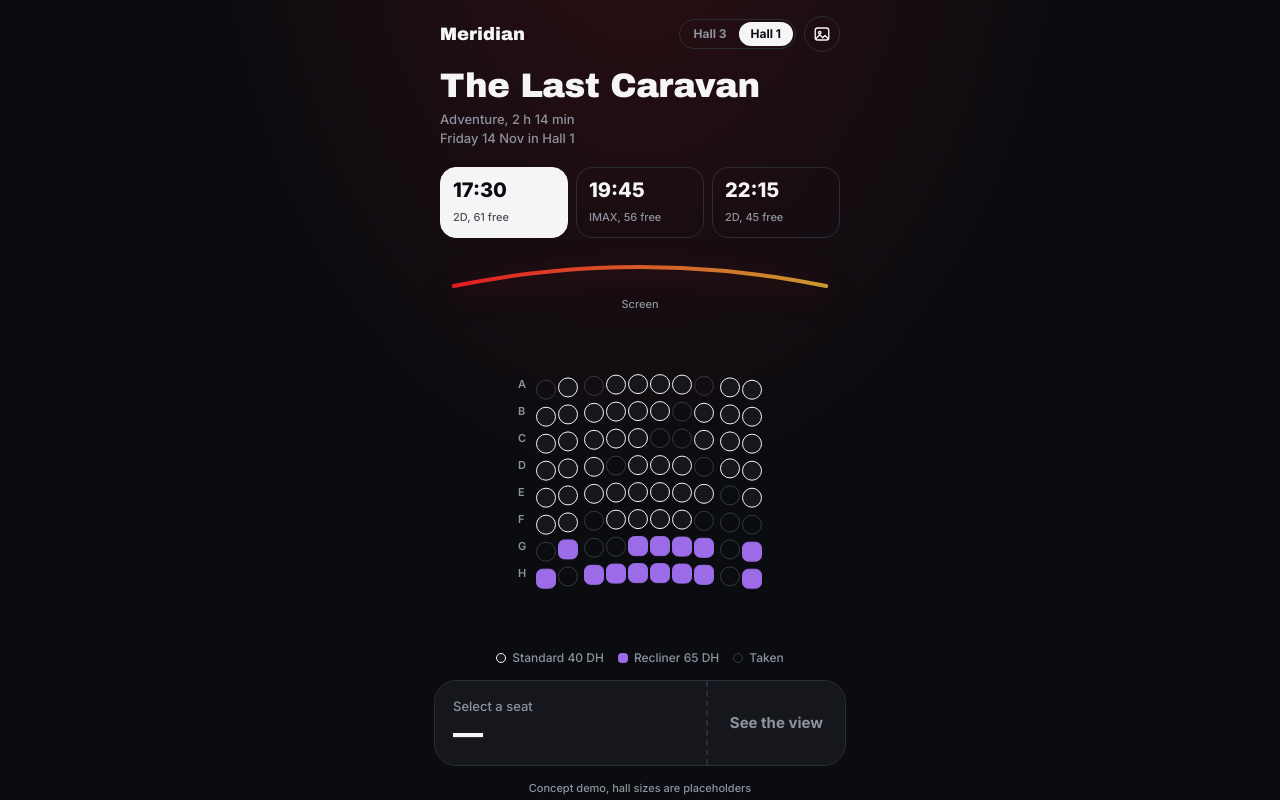
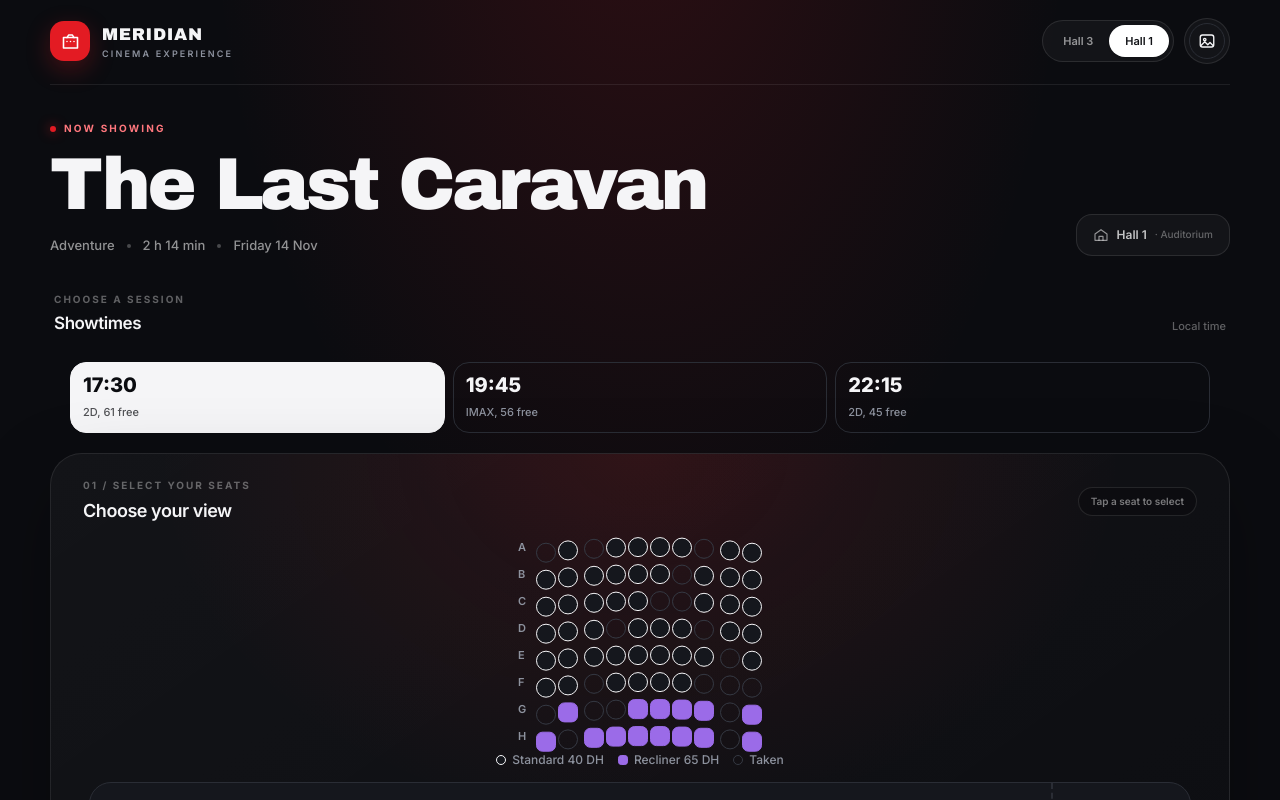
Before and after one commit to aouidate47/cinema, a Next.js app: page /hall-1/1730 in a window 1280 px wide. Shown: the top 800 px of the page. Built offline with nearby package versions, Linux system fonts and the light colour scheme.

Commit message:
Redesign cinema booking dashboard

```diff
--- a/app/[cinema]/[show]/page.tsx
+++ b/app/[cinema]/[show]/page.tsx
@@ -23,11 +23,24 @@ export default async function Page({ params }: { params: Promise<{ cinema: strin
   const left = Object.fromEntries(SHOWS.map((s) => [s.id, buildSeats(hall, s).filter((x) => !x.taken).length]));
 
   return (
-    <main className="mx-auto flex h-dvh max-w-[440px] flex-col overflow-hidden pb-[env(safe-area-inset-bottom)] pt-[env(safe-area-inset-top)]">
-      <header className="flex items-center justify-between px-5 pt-4">
-        <span className="font-display text-lg">Meridian</span>
-        <div className="flex items-center gap-2">
-          <nav aria-label="Hall" className="flex rounded-full border-[1.5px] border-line p-0.5">
+    <main className="min-h-dvh px-4 pb-8 pt-[max(18px,env(safe-area-inset-top))] sm:px-6 lg:px-8">
+      <div className="mx-auto flex w-full max-w-[1180px] flex-col">
+        <header className="flex items-center justify-between border-b border-white/[0.08] pb-5">
+          <Link href="/" className="group flex items-center gap-3" aria-label="Meridian home">
+            <span className="grid size-10 place-items-center rounded-[14px] bg-brand text-white shadow-[0_8px_24px_rgba(227,27,35,.28)]">
+              <svg viewBox="0 0 24 24" className="size-[21px]" fill="none" stroke="currentColor" strokeWidth="1.8" strokeLinecap="round" strokeLinejoin="round" aria-hidden>
+                <path d="M4 7.5h16v12H4z" />
+                <path d="m8 7.5 2-3h4l2 3M8 12h.01M12 12h.01M16 12h.01" />
+              </svg>
+            </span>
+            <span>
+              <span className="block font-display text-[17px] tracking-[.04em]">MERIDIAN</span>
+              <span className="block text-[9px] font-semibold tracking-[.24em] text-mute">CINEMA EXPERIENCE</span>
+            </span>
+          </Link>
+
+          <div className="flex items-center gap-2.5">
+            <nav aria-label="Choose auditorium" className="flex items-center rounded-full border border-white/10 bg-white/[0.035] p-1">
               {HALLS.map((h) => {
                 const on = h.slug === hall.slug;
                 return (
@@ -35,49 +48,75 @@ export default async function Page({ params }: { params: Promise<{ cinema: strin
                     key={h.slug}
                     href={`/${h.slug}/${show.id}`}
                     aria-current={on ? "page" : undefined}
-                  className={`rounded-full px-3 py-1 text-xs font-bold ${on ? "bg-ink text-paper" : "text-mute"}`}
+                    className={`rounded-full px-3 py-2 text-[11px] font-semibold transition-colors sm:px-4 ${on ? "bg-white text-[#111216] shadow-sm" : "text-white/55 hover:text-white"}`}
                   >
                     {h.name}
                   </Link>
                 );
               })}
             </nav>
+            <div className="rounded-full border border-white/10 bg-white/[0.035] p-1">
               <FilmButton />
+            </div>
           </div>
         </header>
 
-      <section className="px-5 pb-1 pt-4">
-        <h1 className="font-display text-[34px] font-normal leading-[1.05] tracking-[-.5px]">{MOVIE.title}</h1>
-        <p className="mt-1.5 text-[13px] text-mute">
-          {MOVIE.genre}, {MOVIE.runtime}
-        </p>
-        <p className="text-[13px] text-mute">
-          {MOVIE.date} in {hall.name}
-        </p>
+        <section className="grid gap-5 py-7 sm:grid-cols-[minmax(0,1fr)_auto] sm:items-end sm:py-9">
+          <div className="min-w-0">
+            <div className="mb-3 flex items-center gap-2 text-[10px] font-bold uppercase tracking-[.22em] text-[#ff777d]">
+              <span className="size-1.5 rounded-full bg-brand shadow-[0_0_12px_rgba(227,27,35,.8)]" />
+              Now showing
+            </div>
+            <h1 className="max-w-[760px] font-display text-[clamp(2.35rem,6vw,4.6rem)] font-normal leading-[.98] tracking-[-.045em]">
+              {MOVIE.title}
+            </h1>
+            <div className="mt-4 flex flex-wrap items-center gap-x-3 gap-y-2 text-[13px] text-white/55">
+              <span>{MOVIE.genre}</span>
+              <span className="size-1 rounded-full bg-white/25" />
+              <span>{MOVIE.runtime}</span>
+              <span className="size-1 rounded-full bg-white/25" />
+              <span>{MOVIE.date}</span>
+            </div>
+          </div>
+          <div className="flex items-center gap-2 self-start rounded-2xl border border-white/10 bg-white/[0.035] px-4 py-3 sm:self-end">
+            <svg viewBox="0 0 24 24" className="size-4 text-white/55" fill="none" stroke="currentColor" strokeWidth="1.7" strokeLinecap="round" strokeLinejoin="round" aria-hidden>
+              <path d="M3 10.5 12 4l9 6.5V20H3z" />
+              <path d="M9 20v-6h6v6" />
+            </svg>
+            <span className="text-xs font-semibold text-white/75">{hall.name}</span>
+            <span className="text-[10px] text-white/35">· Auditorium</span>
+          </div>
         </section>
 
+        <section className="mb-5">
+          <div className="mb-3 flex items-end justify-between px-1">
+            <div>
+              <p className="text-[10px] font-bold uppercase tracking-[.2em] text-white/35">Choose a session</p>
+              <h2 className="mt-1 text-[17px] font-semibold tracking-tight">Showtimes</h2>
+            </div>
+            <span className="pb-0.5 text-[11px] text-white/35">Local time</span>
+          </div>
           <ShowTabs cinema={hall.slug} current={show.id} left={left} />
+        </section>
 
-      <div className="stage flex min-h-0 flex-1 flex-col">
-        <div className="mx-6 mt-[18px] text-center">
-          <svg viewBox="0 0 400 34" preserveAspectRatio="none" aria-hidden
-            className="h-[34px] w-full drop-shadow-[0_6px_14px_rgba(227,27,35,.35)]">
-            <defs>
-              <linearGradient id="screenGrad" x1="0" x2="1">
-                <stop offset="0" stopColor="#E31B23" />
-                <stop offset="1" stopColor="#C99A2E" />
-              </linearGradient>
-            </defs>
-            <path d="M10 30 Q200 -8 390 30" fill="none" stroke="url(#screenGrad)" strokeWidth="4" strokeLinecap="round" />
-          </svg>
-          <span className="text-[11px] text-mute">Screen</span>
+        <section className="seat-panel-glow overflow-hidden rounded-[28px] border border-white/[0.09] p-3 shadow-[0_28px_80px_rgba(0,0,0,.28)] sm:rounded-[32px] sm:p-6">
+          <div className="mb-3 flex items-center justify-between px-1 sm:px-2">
+            <div>
+              <p className="text-[10px] font-bold uppercase tracking-[.2em] text-white/35">01 / Select your seats</p>
+              <h2 className="mt-1 text-lg font-semibold tracking-tight">Choose your view</h2>
             </div>
-
-        <SeatPicker key={`${hall.slug}-${show.id}`} hall={hall} seats={seats}>
+            <span className="rounded-full border border-white/10 bg-black/20 px-3 py-1.5 text-[10px] font-semibold text-white/45">Tap a seat to select</span>
+          </div>
+          <SeatPicker hall={hall} seats={seats}>
             <Legend hall={hall} />
           </SeatPicker>
+        </section>
+
+        <footer className="flex flex-col items-center justify-between gap-2 px-2 pt-5 text-[10px] text-white/30 sm:flex-row">
+          <span>MERIDIAN · A better view starts with your seat.</span>
+          <span>Concept demo · Hall dimensions are illustrative</span>
+        </footer>
       </div>
-      <p className="m-0 px-4 pb-1 text-center text-[11px] text-mute">Concept demo, hall sizes are placeholders</p>
     </main>
   );
 }
```
Lines whose indentation alone changed are shown as unchanged.
